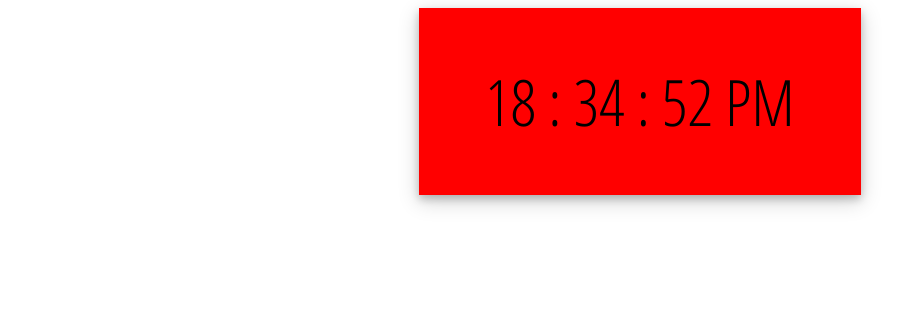
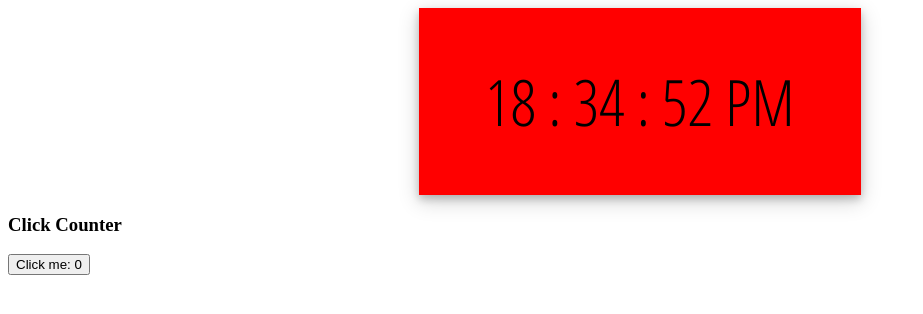
Before and after one commit to Ram-7401/Digital-Clock, a plain HTML site: page Digital clock/index.html in a window 1280 px wide. Shown: the whole page, without its empty margins (0-923 px from the left). Drawn offline with Linux system fonts and the light colour scheme.

Commit message:
Update index.html

```diff
--- a/Digital clock/index.html
+++ b/Digital clock/index.html
@@ -8,5 +8,9 @@
  <body>
  <div id = "digital-clock"> </div>
  <script src = "script.js"> </script>
+ <div class="main">
+
+    <h3>Click Counter</h3>
+    <button id="clickme">Click me: 0</button>
  </body>
 </html>
```
